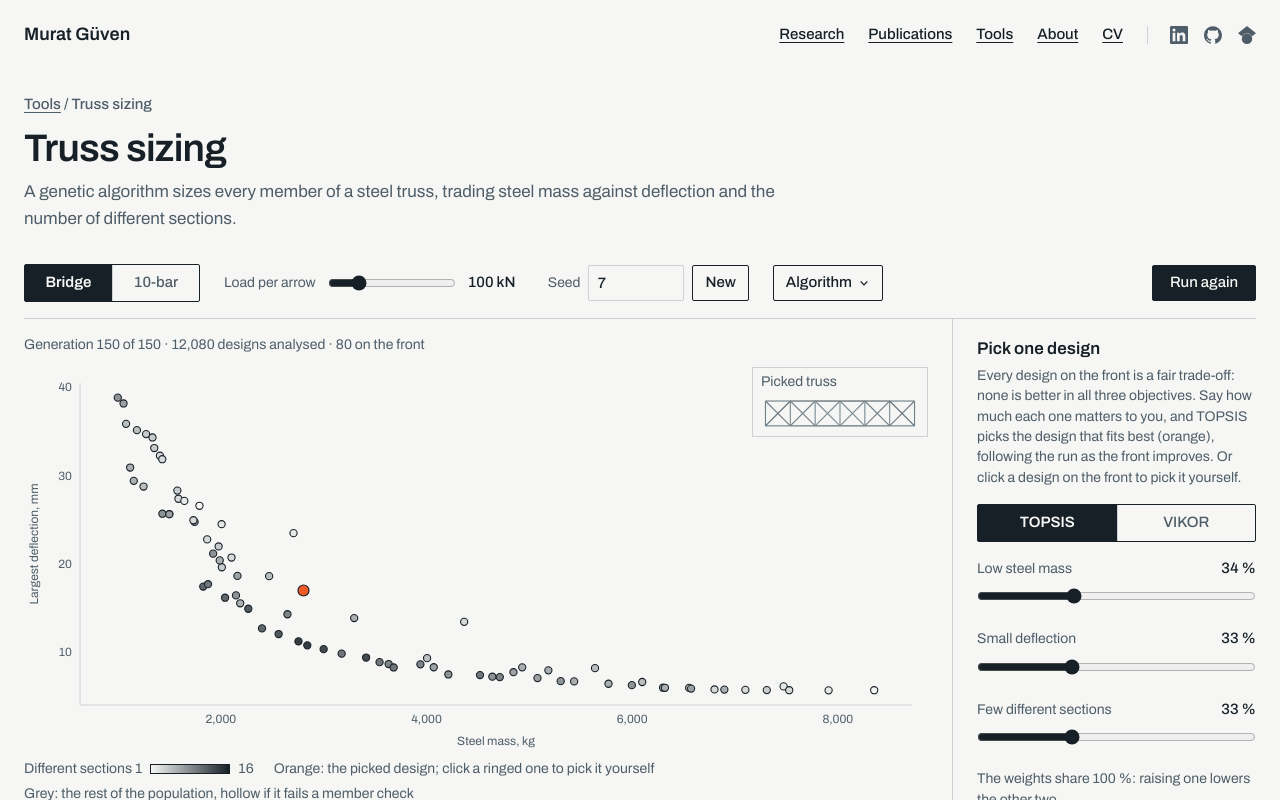
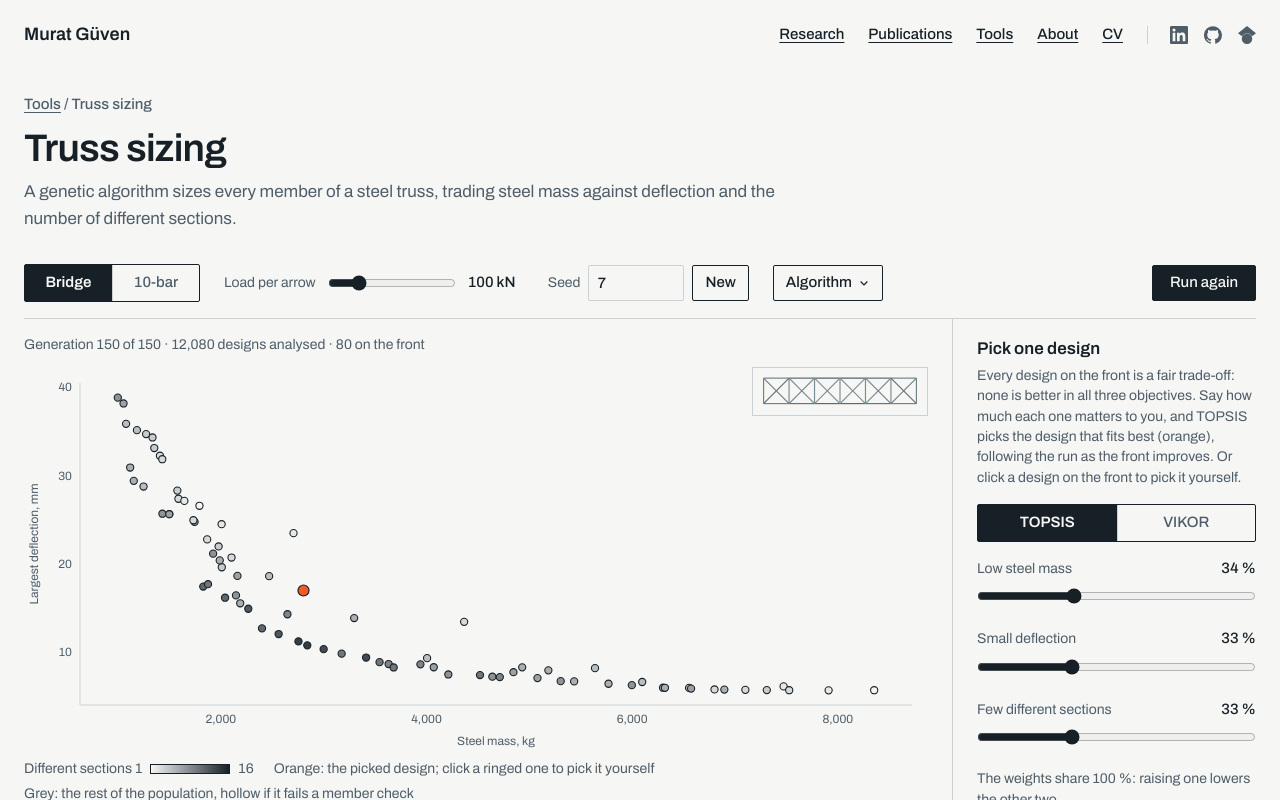
Before and after one commit to likemaestro/likemaestro.github.io, a React (Create React App) app: page /tools/truss-sizing in a window 1280 px wide. Shown: the top 800 px of the page. Built offline with nearby package versions, Linux system fonts and the light colour scheme.

Commit message:
Truss sizing: the thumbnail has no label; a tooltip on hover or keyboard focus says what it is and that a click swaps the views

```diff
--- a/src/tools/truss-sizing/TrussSizing.tsx
+++ b/src/tools/truss-sizing/TrussSizing.tsx
@@ -318,10 +318,10 @@ const TrussSizing: React.FC = () => {
               {snap && sel && detail && (
                 <button type="button" onClick={() => setView(view === "front" ? "truss" : "front")}
                   aria-label={view === "front" ? "Show the picked truss large" : "Show the Pareto front large"}
-                  className="group absolute right-0 top-0 w-32 border border-rule bg-canvas px-2 pb-1.5 pt-1 text-left transition-colors duration-150 hover:border-ink sm:w-44">
-                  <span className="t-small block text-ink-2 group-hover:text-ink">{view === "front" ? "Picked truss" : "Pareto front"}</span>
-                  <span className="mt-1 block">
-                    {view === "front" ? <TrussSvg mini L={L} x={sel.x} r={detail} className="block h-auto w-full" /> : <FrontChart mini snap={snap} front={front} sel={sel} W={176} H={88} kmax={kmax} />}
+                  className="group absolute right-0 top-0 w-32 border border-rule bg-canvas p-1.5 transition-colors duration-150 hover:border-ink sm:w-44">
+                  {view === "front" ? <TrussSvg mini L={L} x={sel.x} r={detail} className="block h-auto w-full" /> : <FrontChart mini snap={snap} front={front} sel={sel} W={176} H={88} kmax={kmax} />}
+                  <span aria-hidden="true" className="t-small pointer-events-none absolute right-0 top-full z-10 mt-1 whitespace-nowrap bg-ink px-2 py-1 text-canvas opacity-0 transition-opacity duration-150 group-hover:opacity-100 group-focus-visible:opacity-100">
+                    {view === "front" ? "Picked truss: click to show it large" : "Pareto front: click to show it large"}
                   </span>
                 </button>
               )}
```
